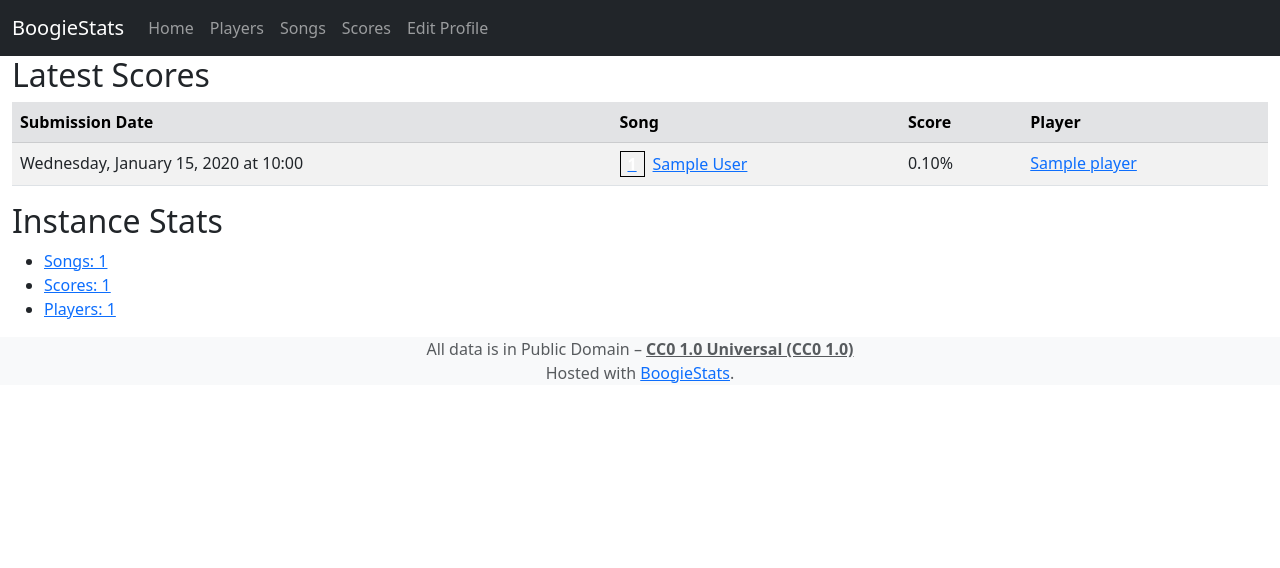
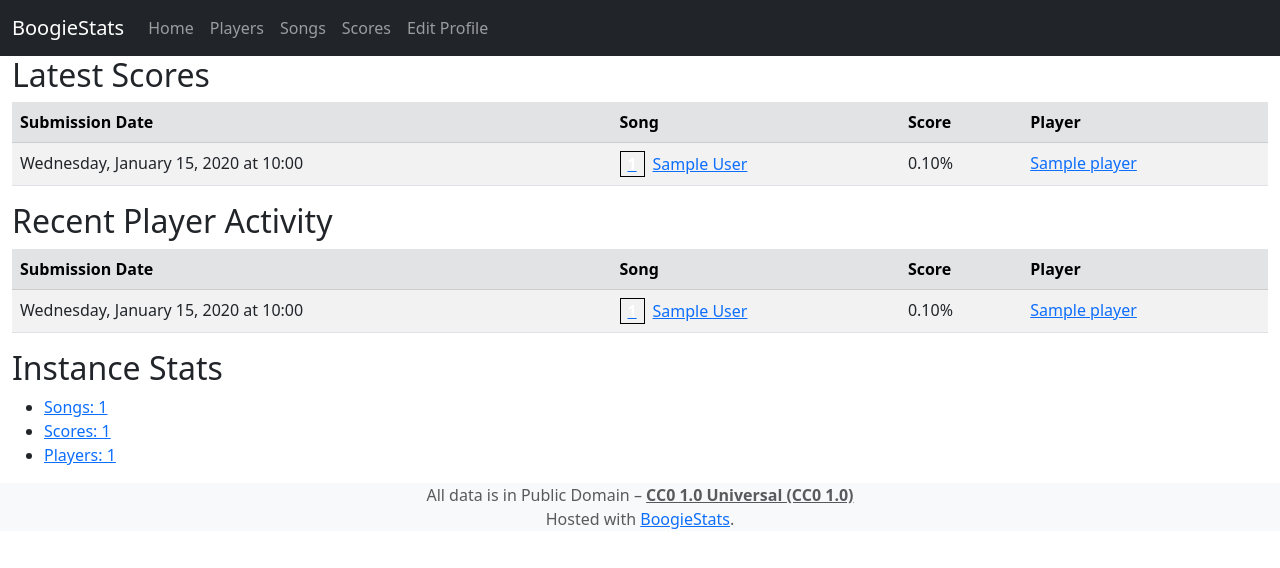
Before and after one commit to florczakraf/boogie-stats, a Django app: template boogiestats/templates/boogie_ui/index.html in a window 1280 px wide. Shown: the top 568 px of the page. Run offline with Django 3.2, Linux system fonts and the light colour scheme; the template is opened without the code that fills it: most values are stand-ins (such as "Sample title", 1, 10 or a date in 2020); some libraries are stand-ins or nearby versions.

Commit message:
Store and display most recent player activity on the landing page

```diff
--- a/boogiestats/boogie_api/managers.py
+++ b/boogiestats/boogie_api/managers.py
@@ -57,6 +57,7 @@ class ScoreManager(models.Manager):
         score_object.save()
 
         self._handle_highscore_update(score_object, song)
+        self._handle_latest_score_update(score_object, player)
 
         return score_object
 
@@ -95,6 +96,10 @@ class ScoreManager(models.Manager):
             song.highscore = score_object
             song.save()
 
+    def _handle_latest_score_update(self, score_object, player):
+        player.latest_score = score_object
+        player.save()
+
 
 class PlayerManager(models.Manager):
     def create(self, gs_api_key, machine_tag, **kwargs):
--- a/boogiestats/boogie_api/models.py
+++ b/boogiestats/boogie_api/models.py
@@ -131,6 +131,9 @@ class Player(models.Model):
     rivals = models.ManyToManyField(
         "self", symmetrical=False, blank=True, help_text="Hold ctrl to select/unselect multiple"
     )
+    latest_score = models.ForeignKey(
+        "Score", null=True, blank=True, on_delete=models.deletion.SET_NULL, related_name="latest_score_for"
+    )
 
     def save(self, *args, **kwargs):
         self.full_clean()
--- a/boogiestats/boogie_ui/views.py
+++ b/boogiestats/boogie_ui/views.py
@@ -27,6 +27,10 @@ class IndexView(generic.ListView):
         context["n_songs"] = Song.objects.count()
         context["n_scores"] = Score.objects.count()
         context["n_players"] = Player.objects.count()
+        context["recent_activity"] = Player.objects.order_by("-latest_score__submission_date").select_related(
+            "latest_score", "latest_score__song"
+        )[:5]
+
         return context
 
 
--- a/boogiestats/templates/boogie_ui/index.html
+++ b/boogiestats/templates/boogie_ui/index.html
@@ -40,6 +40,45 @@
     {% else %}
         <p>No scores are available.</p>
     {% endif %}
+    <h2>Recent Player Activity</h2>
+    {% if recent_activity and recent_activity.0.latest_score %}
+        <table class="table table-striped">
+            <thead class="table-secondary">
+                <tr>
+                    <th scope="col">Submission Date</th>
+                    <th scope="col">Song</th>
+                    <th scope="col">Score</th>
+                    <th scope="col">Player</th>
+                </tr>
+            </thead>
+            <tbody>
+                {% for player in recent_activity %}
+                    <tr>
+                        <td>
+                            {% with datetime=player.latest_score.submission_date %}
+                                {% include "boogie_ui/convert_timestamp.html" %}
+                            {% endwith %}
+                        </td>
+                        <td>
+                            {% with song=player.latest_score.song %}
+                                {% include "boogie_ui/song_link.html" %}
+                            {% endwith %}
+                        </td>
+                        <td>
+                            {% with score=player.latest_score %}
+                                {% include "boogie_ui/score_with_judgments.html" %}
+                            {% endwith %}
+                        </td>
+                        <td>
+                            <a href="{% url "player" player_id=player.id %}">{{ player.name }}</a>
+                        </td>
+                    </tr>
+                {% endfor %}
+            </tbody>
+        </table>
+    {% else %}
+        <p>No recent activity available.</p>
+    {% endif %}
     <h2>Instance Stats</h2>
     <ul>
         <li>
```
Also changed, not shown: boogiestats/boogie_api/test/test_models.py (+20 -0 lines), boogiestats/boogie_api/migrations/0011_player_latest_score.py (added).
